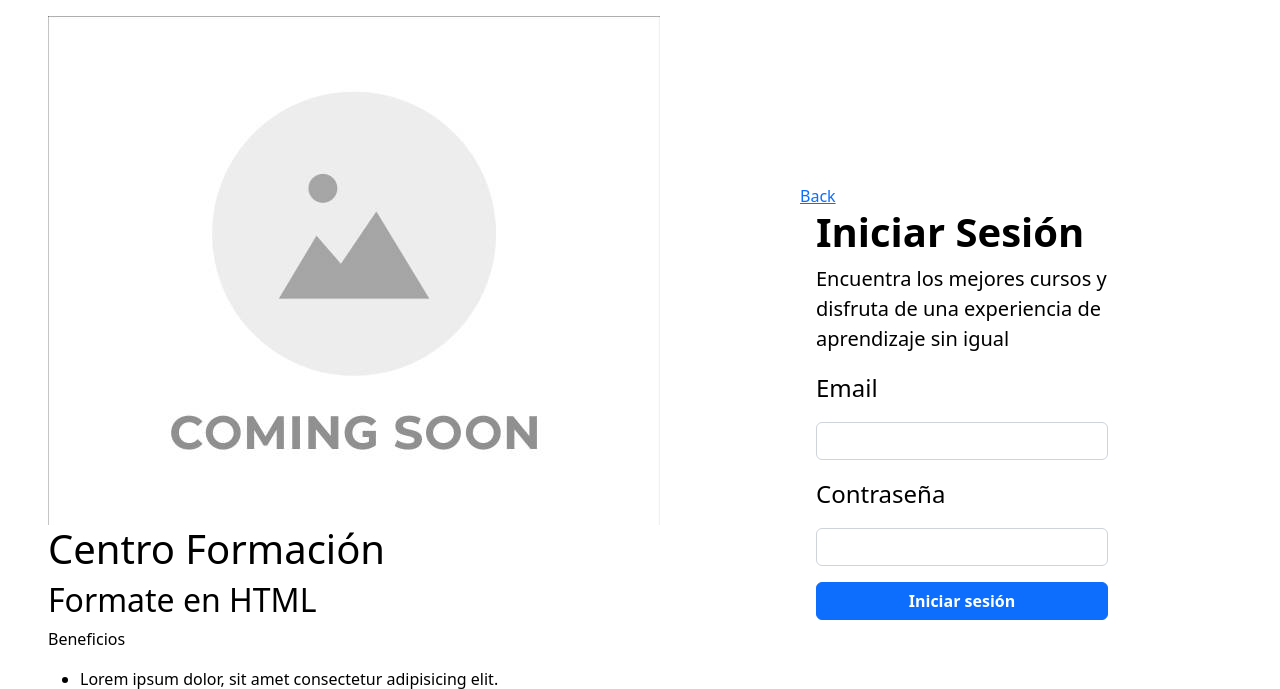
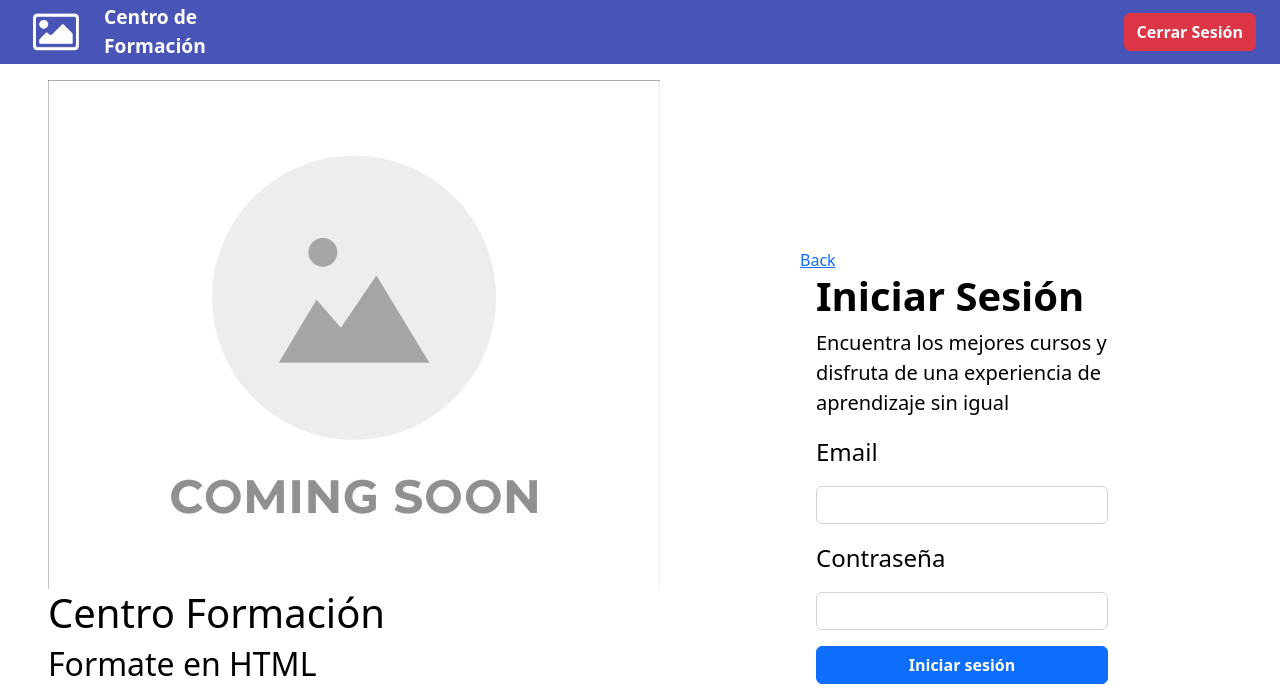
Before and after one commit to GlymL/AplicacionesWeb, a Node server app: page /login in a window 1280 px wide. Shown: the top 689 px of the page. Run offline with Node 20, Linux system fonts and the light colour scheme.

Commit message:
Quitando errores de archivos

```diff
--- a/routes/auth.web.js
+++ b/routes/auth.web.js
@@ -2,13 +2,13 @@ const express = require("express");
 const { pool } = require("../DB/mariadb");
 const router = express.Router();
 
-router.get("/signup", async (req, res) => {
+/*router.get("/signup", async (req, res) => {
     res.status(200).render("signup",
         {
             titulo: "Signup"
         }
     );
-});
+});*/
 
 router.get("/login", async (req, res) => {
     res.status(200).render("login",
--- a/views/index.ejs
+++ b/views/index.ejs
@@ -16,7 +16,7 @@
             <h2>Aquí estan los mejores cursos!</h2>
             <div>
                 <a class="btn btn-success fw-bold" href="/login">Iniciar sesión</a>
-                <a class="btn btn-primary fw-bold" href="/signup">Registrarse</a>
+                <a class="btn btn-primary fw-bold" href="/">Registrarse</a>
             </div>
         </div>
         <section>
--- a/views/login.ejs
+++ b/views/login.ejs
@@ -3,6 +3,8 @@
 <%- include('./partials/head') %>
 
 <body>
+    <%- include('./partials/nav') %>
+
     <main>
         <div class="info">
             <img src="img/default.webp" alt="Imagen super mega guay vende la moto">
```
